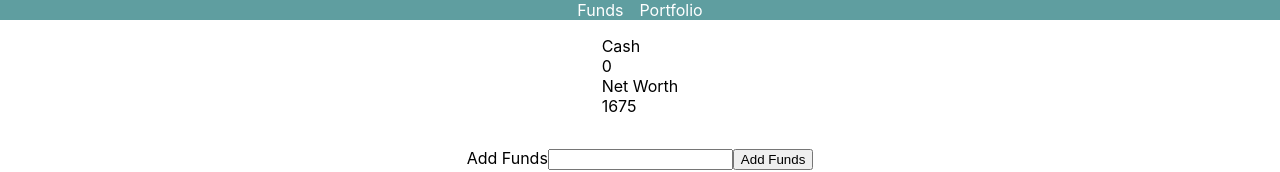
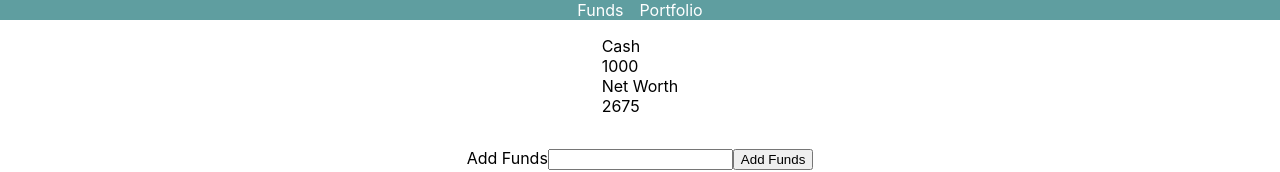
Before and after one commit to jdesmond91/trading-frontend, a React (Create React App) app: page / in a window 1280 px wide. Shown: the top 172 px of the page. Built offline with nearby package versions, Linux system fonts and the light colour scheme.

Commit message:
changed default cash amount

```diff
--- a/src/components/Portfolio.js
+++ b/src/components/Portfolio.js
@@ -7,7 +7,7 @@ import transactionService from '../services/transaction'
 
 const Portfolio = () => {
 	const [netWorth, setNetWorth] = useState(0)
-	const [cash, setCash] = useState(0)
+	const [cash, setCash] = useState(1000)
 	const [securities, setSecurities] = useState(securityService.initialSecurities)
 	const [transactions, setTransactions] = useState(transactionService.initializeTransactions())
 	const [positions, setPositions] = useState(transactionService.getPositions(transactions))
```
